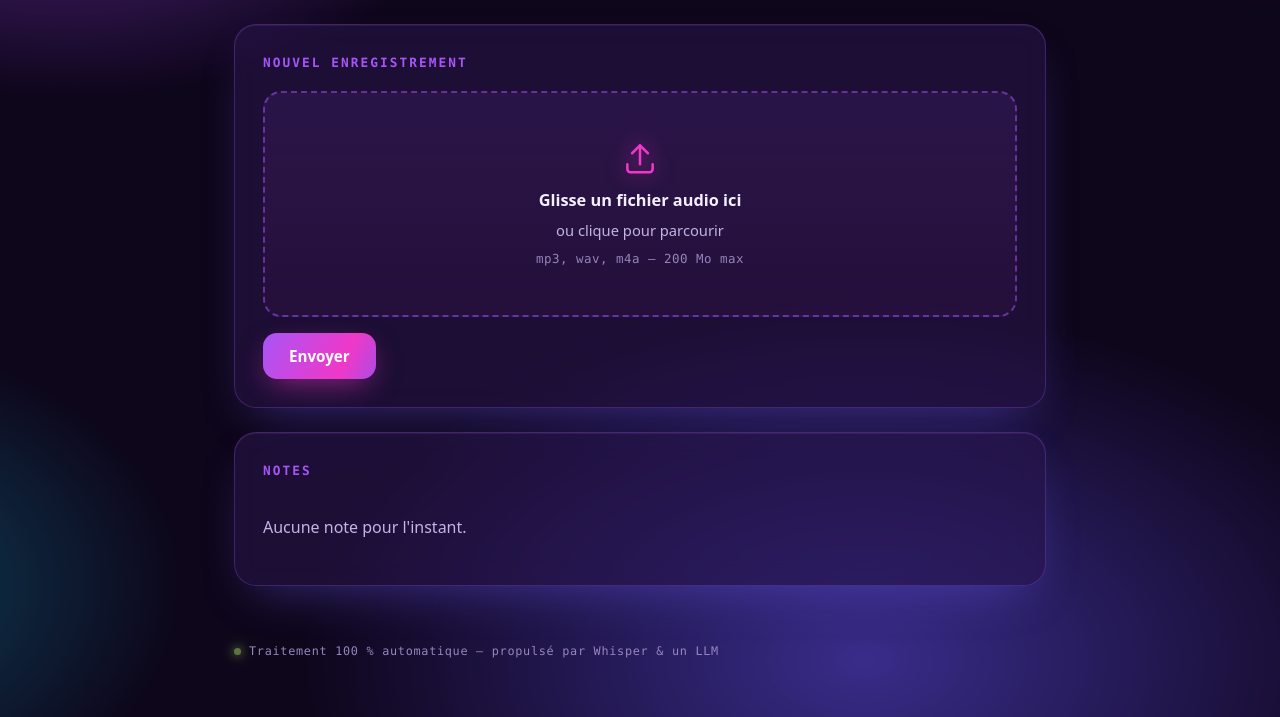
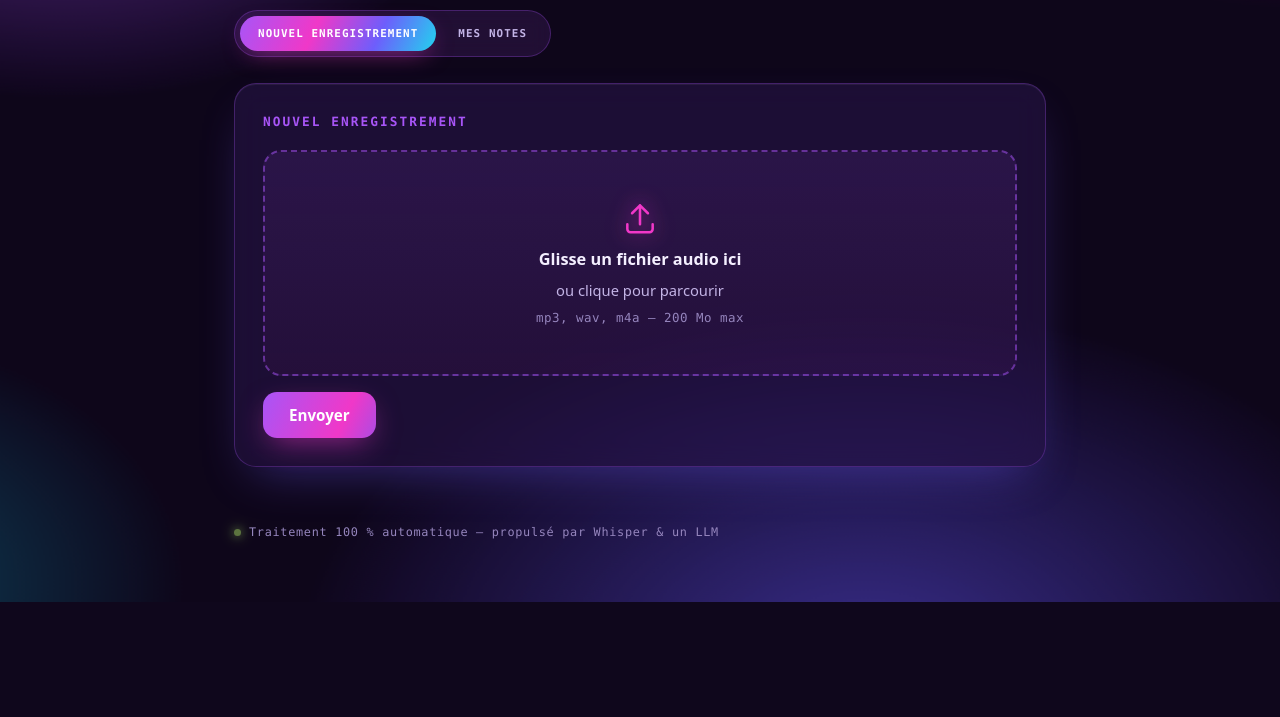
Before and after one commit to nicoco0624/site-plaud, a FastAPI app: page / in a window 1280 px wide. Shown: the part 198-915 px from the top of the page. After the commit the page ends 800 px from the top, so only its background shows below. Run offline with FastAPI, Linux system fonts and the light colour scheme; data that the repository does not hold is empty.

Commit message:
UI : onglets (Nouvel enregistrement / Mes notes) au lieu des sections empilees
Segmented control CSS pur (radios caches). Apres un upload reussi, bascule
automatiquement sur l'onglet Mes notes.

Co-Authored-By: Claude Sonnet 5 <noreply@anthropic.com>

```diff
--- a/app/static/app.css
+++ b/app/static/app.css
@@ -127,6 +127,51 @@ header h1 {
   transform: translateY(-2px) scale(1.05);
   color: #fff;
   background: rgba(240, 56, 200, .22);
+}
+
+/* ---------- tabs ---------- */
+.tabs > input[type="radio"] { position: absolute; opacity: 0; pointer-events: none; }
+
+.tab-bar {
+  display: inline-flex;
+  gap: 4px;
+  padding: 5px;
+  margin: 10px 0 2px;
+  border-radius: 999px;
+  background: rgba(168, 85, 247, .12);
+  border: 1px solid var(--border);
+  backdrop-filter: blur(10px);
+  -webkit-backdrop-filter: blur(10px);
+  max-width: 100%;
+}
+.tab-bar label {
+  font-family: var(--mono);
+  font-size: .68rem;
+  font-weight: 700;
+  letter-spacing: .1em;
+  text-transform: uppercase;
+  color: var(--muted);
+  padding: 9px 18px;
+  border-radius: 999px;
+  cursor: pointer;
+  white-space: nowrap;
+  transition: color .15s ease, background .15s ease, box-shadow .2s ease, transform .12s ease;
+  user-select: none;
+}
+.tab-bar label:hover { color: #fff; transform: translateY(-1px); }
+#tab-upload:checked ~ .tab-bar label[for="tab-upload"],
+#tab-notes:checked ~ .tab-bar label[for="tab-notes"] {
+  color: #fff;
+  background: var(--grad);
+  box-shadow: 0 8px 24px -8px rgba(240, 56, 200, .6);
+}
+
+.tab-panel { display: none; }
+#tab-upload:checked ~ .panel-upload,
+#tab-notes:checked ~ .panel-notes { display: block; animation: pop .25s ease; }
+
+@media (max-width: 460px) {
+  .tab-bar label { padding: 8px 12px; font-size: .62rem; }
 }
 
 /* ---------- cards ---------- */
--- a/app/templates/index.html
+++ b/app/templates/index.html
@@ -1,7 +1,16 @@
 {% extends "base.html" %}
 
 {% block content %}
-<section class="card">
+<div class="tabs">
+  <input type="radio" name="tab" id="tab-upload" checked>
+  <input type="radio" name="tab" id="tab-notes">
+
+  <nav class="tab-bar" role="tablist">
+    <label for="tab-upload">Nouvel enregistrement</label>
+    <label for="tab-notes">Mes notes</label>
+  </nav>
+
+  <section class="tab-panel panel-upload card">
     <h2>Nouvel enregistrement</h2>
 
     <form id="upload-form"
@@ -9,7 +18,9 @@
           hx-encoding="multipart/form-data"
           hx-target="#upload-result"
           hx-swap="innerHTML"
-        hx-on::after-request="if(event.detail.successful) this.reset()">
+          hx-on::after-request="if (event.detail.successful) { this.reset();
+            document.getElementById('dropzone').querySelector('strong').textContent = 'Glisse un fichier audio ici';
+            document.getElementById('tab-notes').checked = true; }">
       <label id="dropzone" for="file-input">
         <svg class="dz-icon" viewBox="0 0 24 24" fill="none" stroke="currentColor"
              stroke-width="1.6" stroke-linecap="round" stroke-linejoin="round">
@@ -27,8 +38,8 @@
     <div id="upload-result" aria-live="polite"></div>
   </section>
 
-<section class="card">
-  <h2>Notes</h2>
+  <section class="tab-panel panel-notes card">
+    <h2>Mes notes</h2>
     <div id="notes"
          hx-get="/notes"
          hx-trigger="load, refreshNotes from:body"
@@ -36,6 +47,7 @@
       <p class="muted">Chargement…</p>
     </div>
   </section>
+</div>
 
 <script>
   // Retour visuel du drag & drop.
```
Lines whose indentation alone changed are shown as unchanged.
